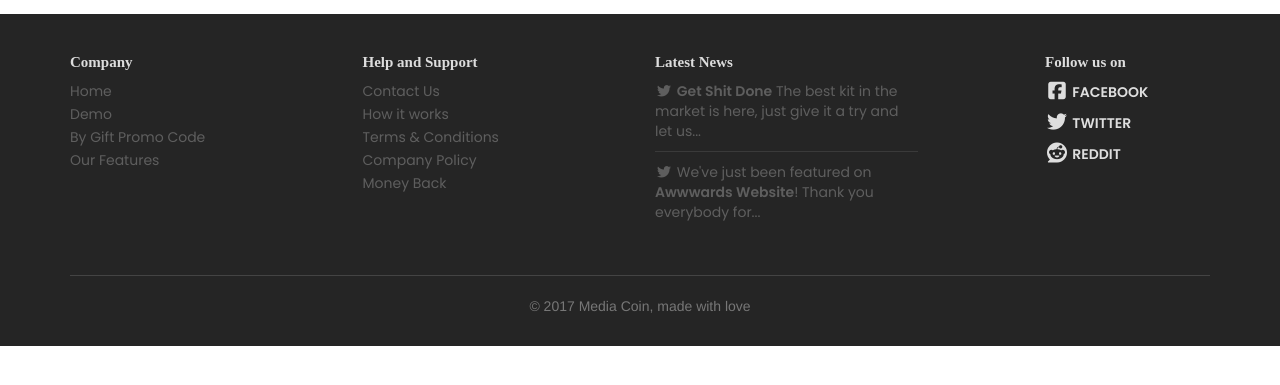
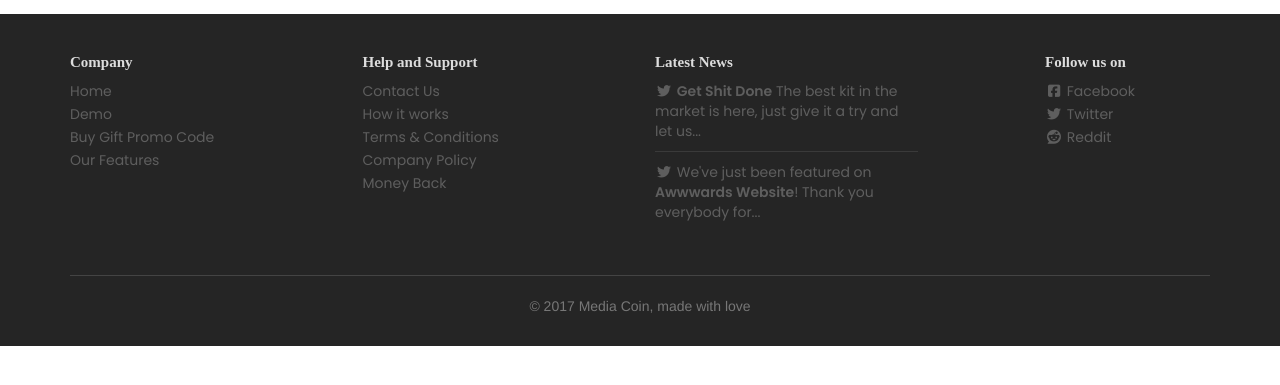
Before and after one commit to avnicolaevich/MediaCoin_Django, a Django app: template mediacoin/template/mediacoin/with-referral-path-index.html in a window 1280 px wide. Shown: the part 86-471 px from the top of the page. Run offline with Django 3.2, Linux system fonts and the light colour scheme; the template is opened without the code that fills it, so the values that code supplies are empty; some libraries are stand-ins or nearby versions; some web fonts are replaced.

Commit message:
update share social buttons

```diff
--- a/mediacoin/template/footer.html
+++ b/mediacoin/template/footer.html
@@ -12,7 +12,7 @@
                                 <a href="{% url 'demo' %}">Demo</a>
                             </li>
                             <li>
-                                <a href="{% url 'purchase-gift-card' %}">By Gift Promo Code</a>
+                                <a href="{% url 'purchase-gift-card' %}">Buy Gift Promo Code</a>
                             </li>
                             <li>
                                 <a href="#features">Our Features</a>
@@ -71,7 +71,8 @@
                     <nav>
                         <ul>
                             <li>
-                                <a href="https://www.facebook.com/QMediaCoin/" class="btn btn-social btn-facebook btn-simple">
+                                <!-- Facebook -->
+                                <a href="http://www.facebook.com/sharer.php?u=https://www.facebook.com/QMediaCoin/" target="_blank">
                                     <i class="fa fa-facebook-square"></i> Facebook
                                 </a>
                             </li>
@@ -81,12 +82,14 @@
 {#                                </a>#}
 {#                            </li>#}
                             <li>
-                                <a href="https://twitter.com/QMediaCoin" class="btn btn-social btn-twitter btn-simple">
+                                <!-- Twitter -->
+                                <a href="https://twitter.com/share?url=https://twitter.com/QMediaCoin&amp;text=Recommend%20MediaCoin&amp;hashtags=mediacoinsharebuttons" target="_blank">
                                     <i class="fa fa-twitter"></i> Twitter
                                 </a>
                             </li>
                             <li>
-                                <a href="https://www.reddit.com/r/MediaCoin/" class="btn btn-social btn-reddit btn-simple">
+                                <!-- Reddit -->
+                                <a href="http://reddit.com/submit?url=https://www.reddit.com/r/MediaCoin/&amp;title=Recommend MediaCoin" target="_blank">
                                     <i class="fa fa-reddit" aria-hidden="true"></i> Reddit
                                 </a>
                             </li>
```
